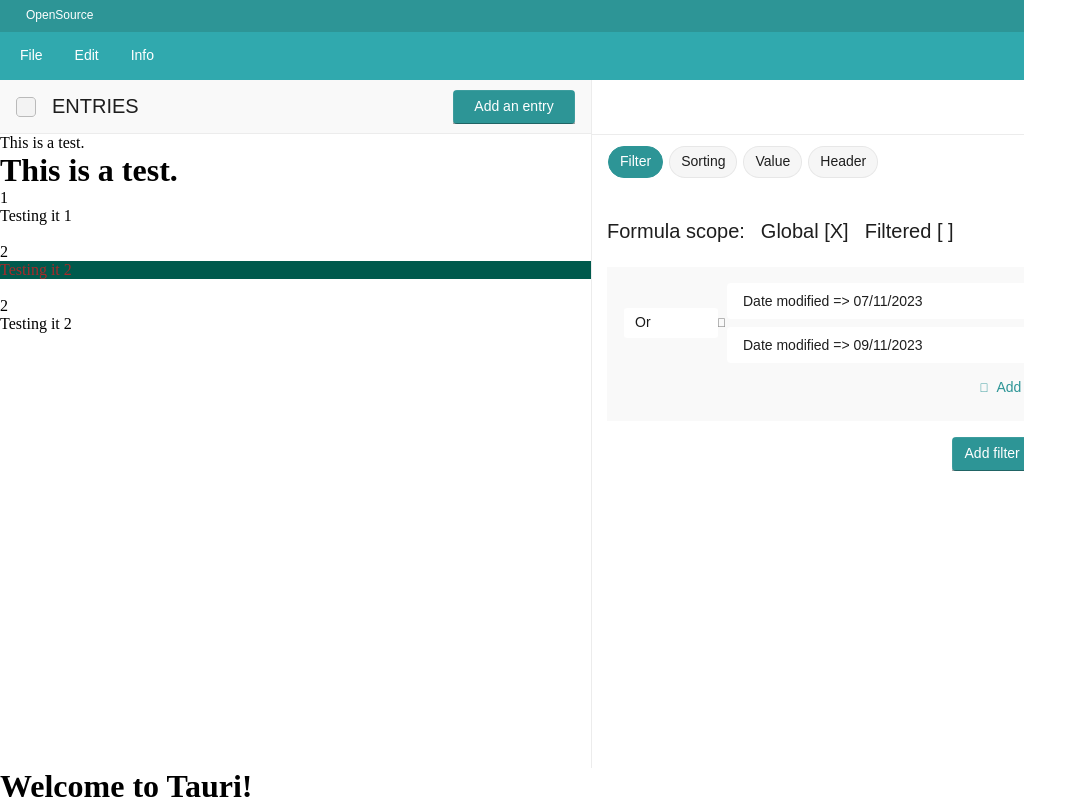
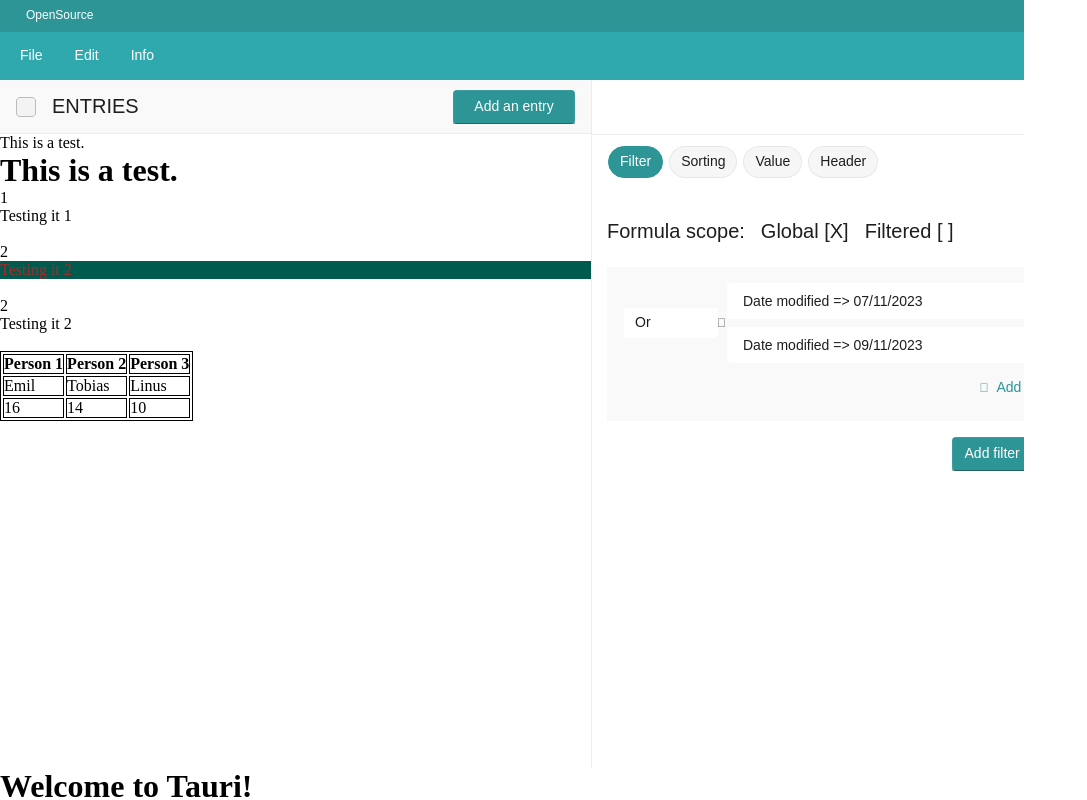
Before and after one commit to GregorGT/RuNo, a React (Vite) app: page / in a window 1280 px wide. Shown: the top 800 px of the page, without its empty margins (0-1087 px from the left). Built offline with nearby package versions, Linux system fonts and the light colour scheme.

Commit message:
committing table view

```diff
--- a/src/App.css
+++ b/src/App.css
@@ -5,3 +5,7 @@
 .logo.react:hover {
   filter: drop-shadow(0 0 2em #61dafb);
 }
+
+table, th, td {
+  border:1px solid black;
+}
--- a/src/App.tsx
+++ b/src/App.tsx
@@ -42,6 +42,7 @@ function App() {
                                           <div className="text2">Header</div>
                                       </div>
                                   </div>
+
                               </div>
                           </div>
                       </div>
@@ -134,24 +135,47 @@ function App() {
                       <div onClick={(e) => {
                           //e.preventDefault();
                           greet();
-                          }}>
+                      }}>
                           This is a test.
                       </div>
-                      <h1 >
+                      <h1>
                           This is a test.
                       </h1>
 
-                          <div>1</div><div>Testing it 1</div><br/>
-                          <div>2</div><div className="Testing1">Testing it 2</div><br/>
-                          <div>2</div><div className="Testing2">Testing it 2</div><br/>
+                      <div>1</div>
+                      <div>Testing it 1</div>
+                      <br/>
+                      <div>2</div>
+                      <div className="Testing1">Testing it 2</div>
+                      <br/>
+                      <div>2</div>
+                      <div className="Testing2">Testing it 2</div>
+                      <br/>
 
+                      <table>
+                          <tr>
+                              <th>Person 1</th>
+                              <th>Person 2</th>
+                              <th>Person 3</th>
+                          </tr>
+                          <tr>
+                              <td>Emil</td>
+                              <td>Tobias</td>
+                              <td>Linus</td>
+                          </tr>
+                          <tr>
+                              <td>16</td>
+                              <td>14</td>
+                              <td>10</td>
+                          </tr>
+                      </table>
                   </div>
               </div>
               <div className="header">
                   <div className="title-bar">
                       <div className="parts-title-bar-icon-title-group">
                           <div className="icon-and-title">
-                              <div className="text-container">
+                          <div className="text-container">
                                   <div className="text11">OpenSource</div>
                               </div>
                           </div>
```
